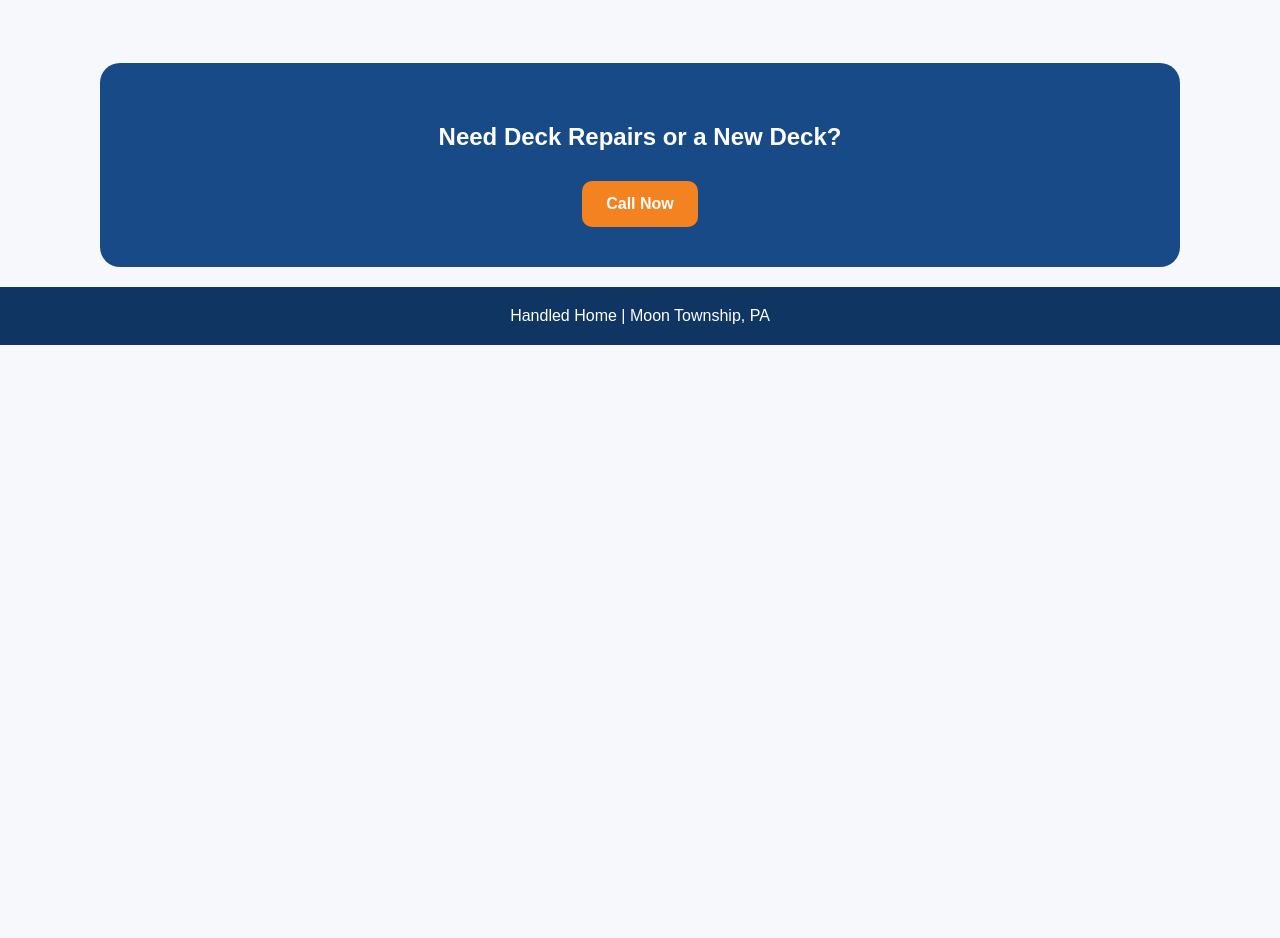
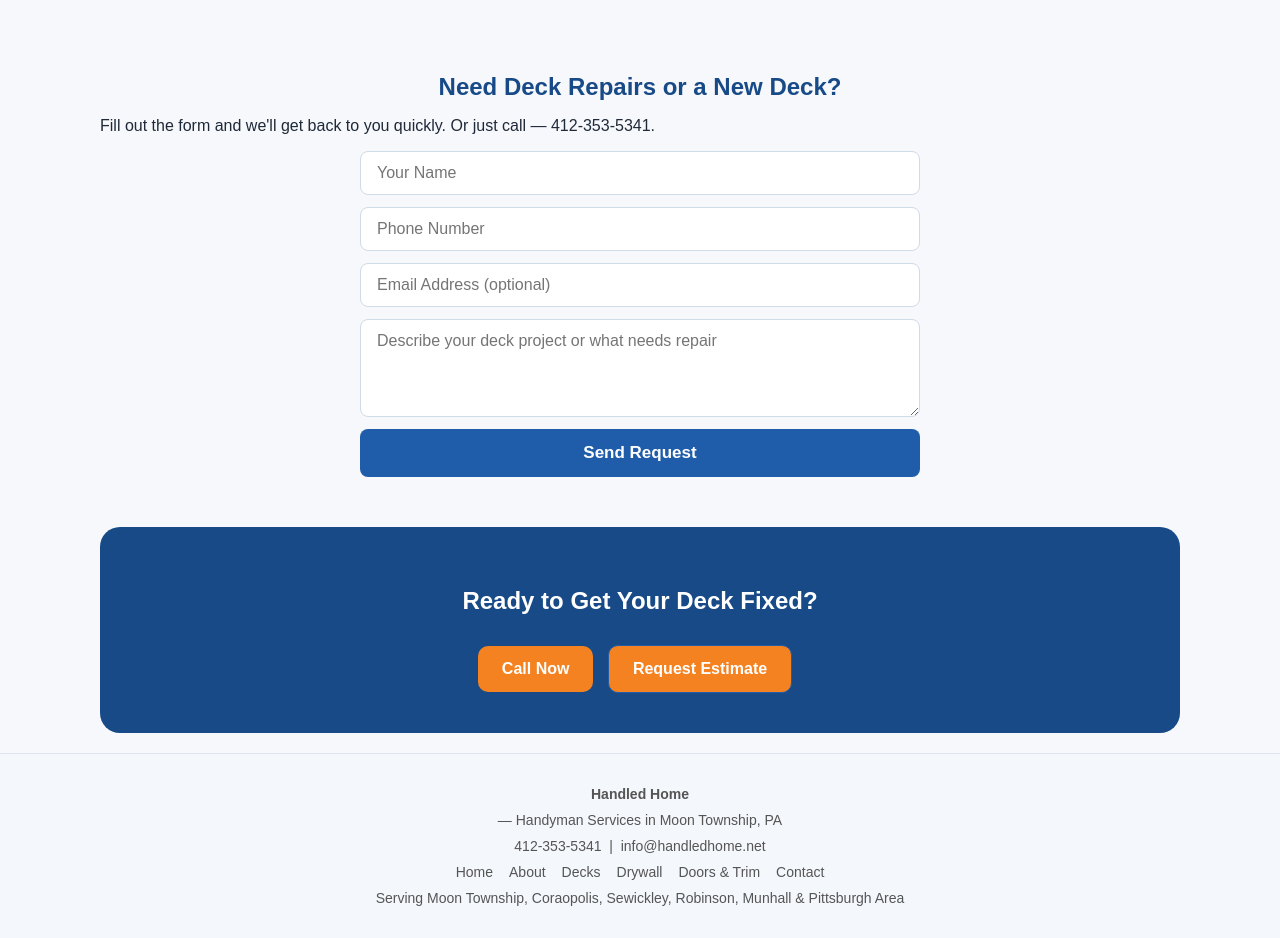
Before and after one commit to lovnlife20/handledhome, a plain HTML site: page deck-repair-moon-township-pa.html in a window 1280 px wide. Shown: the part 1620-2558 px from the top of the page. Before the commit the page ends 1965 px from the top, so only its background shows below. Drawn offline with Linux system fonts and the light colour scheme.

Commit message:
Claude Deck Update

```diff
--- a/deck-repair-moon-township-pa.html
+++ b/deck-repair-moon-township-pa.html
@@ -3,10 +3,18 @@
 <head>
 <meta charset="UTF-8">
 <meta name="viewport" content="width=device-width, initial-scale=1.0">
-
 <title>Deck Repair in Moon Township, PA | Handled Home</title>
 <meta name="description" content="Deck repair and building services in Moon Township, Coraopolis, Sewickley, Robinson, and nearby Pittsburgh areas. We fix rotted boards, railings, stairs, and build new decks.">
 <meta name="robots" content="index, follow">
+<link rel="canonical" href="https://handledhome.net/deck-repair-moon-township-pa.html">
+
+<!-- Open Graph -->
+<meta property="og:title" content="Deck Repair in Moon Township, PA | Handled Home">
+<meta property="og:description" content="Deck repair and building services in Moon Township and Pittsburgh. Rotted boards, railings, stairs, new deck construction. Fully insured. Call today.">
+<meta property="og:image" content="https://handledhome.net/handled-home-logo-cropped.svg">
+<meta property="og:url" content="https://handledhome.net/deck-repair-moon-township-pa.html">
+<meta property="og:type" content="website">
+<meta property="og:site_name" content="Handled Home">
 
 <link rel="icon" href="favicon.ico">
 <link rel="icon" type="image/png" sizes="32x32" href="favicon-32.png">
@@ -15,10 +23,23 @@
 <link rel="icon" type="image/png" sizes="512x512" href="favicon-512.png">
 <link rel="apple-touch-icon" href="apple-touch-icon.png">
 <link rel="manifest" href="site.webmanifest">
+<link rel="stylesheet" href="style.css">
 
-  <link rel="stylesheet" href="style.css">
+<style>
+/* Contact Form — move these rules into style.css */
+.contact-form { max-width: 560px; margin: 0 auto; display: flex; flex-direction: column; gap: 12px; }
+.contact-form input,
+.contact-form textarea { padding: 12px 16px; border: 1.5px solid #d0dbe8; border-radius: 8px; font-size: 16px; font-family: inherit; width: 100%; box-sizing: border-box; }
+.contact-form textarea { resize: vertical; }
+.contact-form button { background: var(--blue, #1f5daa); color: white; border: none; padding: 14px 28px; border-radius: 8px; font-size: 17px; font-weight: 700; cursor: pointer; transition: background 0.2s; }
+.contact-form button:hover { background: var(--blue-dark, #163f7a); }
+/* Updated footer — move to style.css */
+footer.footer { text-align: center; padding: 32px 20px; background: #f4f7fb; color: #555; font-size: 14px; border-top: 1px solid #dde6f0; }
+footer.footer .footer-inner { max-width: 860px; margin: 0 auto; display: flex; flex-direction: column; gap: 10px; }
+footer.footer a { color: inherit; }
+footer.footer nav { display: flex; flex-wrap: wrap; justify-content: center; gap: 6px 16px; }
+</style>
 </head>
-
 <body>
 
 <div class="topbar">
@@ -27,7 +48,7 @@
       <a href="tel:14123535341">412-353-5341</a> |
       <a href="mailto:info@handledhome.net">info@handledhome.net</a>
     </div>
-      <div>Serving Moon Township & Pittsburgh Area</div>
+    <div>Serving Moon Township &amp; Pittsburgh Area</div>
   </div>
 </div>
 
@@ -36,14 +57,13 @@
     <a href="index.html" class="logo">
       <img src="handled-home-logo-cropped.svg" alt="Handled Home logo">
     </a>
-
     <div class="header-nav">
       <a href="index.html">Home</a>
       <a href="about-handled-home.html">About</a>
       <a href="deck-repair-moon-township-pa.html">Decks</a>
       <a href="drywall-repair-moon-township-pa.html">Drywall</a>
-        <a href="door-trim-repair-moon-township-pa.html">Doors & Trim</a>
-        <a href="mailto:info@handledhome.net">Contact</a>
+      <a href="door-trim-repair-moon-township-pa.html">Doors &amp; Trim</a>
+      <a href="index.html#contact">Contact</a>
     </div>
   </div>
 </div>
@@ -55,10 +75,9 @@
     <p>
       From replacing a few rotted boards to rebuilding entire sections, we help homeowners in Moon Township, Coraopolis, Sewickley, Robinson, and nearby Pittsburgh areas get their decks safe, solid, and looking good again.
     </p>
-
     <div class="buttons">
       <a class="call" href="tel:14123535341">Call Now</a>
-        <a class="email" href="mailto:info@handledhome.net">Request Estimate</a>
+      <a class="email" href="#contact">Request Estimate</a>
     </div>
   </div>
 
@@ -72,18 +91,15 @@
 
   <div class="section">
     <h2>Deck Repair Services</h2>
-
     <div class="grid">
       <div class="box">
         <h3>Board Replacement</h3>
         <p>We replace rotted, cracked, or soft deck boards and match them to your existing deck.</p>
       </div>
-
       <div class="box">
-          <h3>Railings & Stairs</h3>
+        <h3>Railings &amp; Stairs</h3>
         <p>Repair loose or unsafe railings and rebuild stairs to make your deck safe again.</p>
       </div>
-
       <div class="box">
         <h3>Structural Repairs</h3>
         <p>Fix sagging sections, damaged framing, and problem areas that need more than surface work.</p>
@@ -92,19 +108,16 @@
   </div>
 
   <div class="section">
-      <h2>Deck Building & Upgrades</h2>
-
+    <h2>Deck Building &amp; Upgrades</h2>
     <div class="grid">
       <div class="box">
         <h3>New Deck Construction</h3>
         <p>Build new decks or expand existing ones to create a better outdoor space.</p>
       </div>
-
       <div class="box">
         <h3>Deck Upgrades</h3>
         <p>Upgrade boards, railings, or layout to improve the look and usability of your deck.</p>
       </div>
-
       <div class="box">
         <h3>Partial Rebuilds</h3>
         <p>When part of your deck is beyond repair, we rebuild sections without replacing everything.</p>
@@ -114,7 +127,6 @@
 
   <div class="section">
     <h2>Common Problems We Fix</h2>
-
     <div class="box services-list-box" style="border:3px solid var(--blue); box-shadow:0 14px 34px rgba(31,93,170,0.14); background:linear-gradient(to bottom, #ffffff, #f7fbff); padding:30px;">
       <ul class="services-list">
         <li>Rotted or soft deck boards</li>
@@ -142,16 +154,48 @@
     </p>
   </div>
 
+  <!-- CONTACT FORM -->
+  <div id="contact" class="section">
+    <h2>Need Deck Repairs or a New Deck?</h2>
+    <p class="muted-center">Fill out the form and we'll get back to you quickly. Or just call — <a href="tel:14123535341">412-353-5341</a>.</p>
+    <form class="contact-form" action="https://api.web3forms.com/submit" method="POST">
+      <!-- Sign up free at web3forms.com and replace YOUR_KEY below -->
+      <input type="hidden" name="access_key" value="YOUR_WEB3FORMS_KEY">
+      <input type="hidden" name="subject" value="Deck Estimate Request - Handled Home">
+      <input type="hidden" name="redirect" value="https://handledhome.net/deck-repair-moon-township-pa.html?sent=1">
+      <input type="text" name="name" placeholder="Your Name" required>
+      <input type="tel" name="phone" placeholder="Phone Number" required>
+      <input type="email" name="email" placeholder="Email Address (optional)">
+      <textarea name="message" placeholder="Describe your deck project or what needs repair" rows="4"></textarea>
+      <button type="submit">Send Request</button>
+    </form>
+  </div>
+
   <div class="cta">
-      <h2>Need Deck Repairs or a New Deck?</h2>
-      <a href="tel:14123535341">Call Now</a>
+    <h2>Ready to Get Your Deck Fixed?</h2>
+    <div class="buttons">
+      <a href="tel:14123535341" class="call">Call Now</a>
+      <a href="#contact" class="email">Request Estimate</a>
+    </div>
   </div>
 
 </div>
 
-  <div class="footer">
-    Handled Home | Moon Township, PA
+<footer class="footer">
+  <div class="footer-inner">
+    <strong>Handled Home</strong> — Handyman Services in Moon Township, PA
+    <div><a href="tel:14123535341">412-353-5341</a> &nbsp;|&nbsp; <a href="mailto:info@handledhome.net">info@handledhome.net</a></div>
+    <nav>
+      <a href="index.html">Home</a>
+      <a href="about-handled-home.html">About</a>
+      <a href="deck-repair-moon-township-pa.html">Decks</a>
+      <a href="drywall-repair-moon-township-pa.html">Drywall</a>
+      <a href="door-trim-repair-moon-township-pa.html">Doors &amp; Trim</a>
+      <a href="index.html#contact">Contact</a>
+    </nav>
+    <div>Serving Moon Township, Coraopolis, Sewickley, Robinson, Munhall &amp; Pittsburgh Area</div>
   </div>
+</footer>
 
 <a href="tel:14123535341" class="floating-call">Call Now</a>
 
```
Lines whose indentation alone changed are shown as unchanged.
